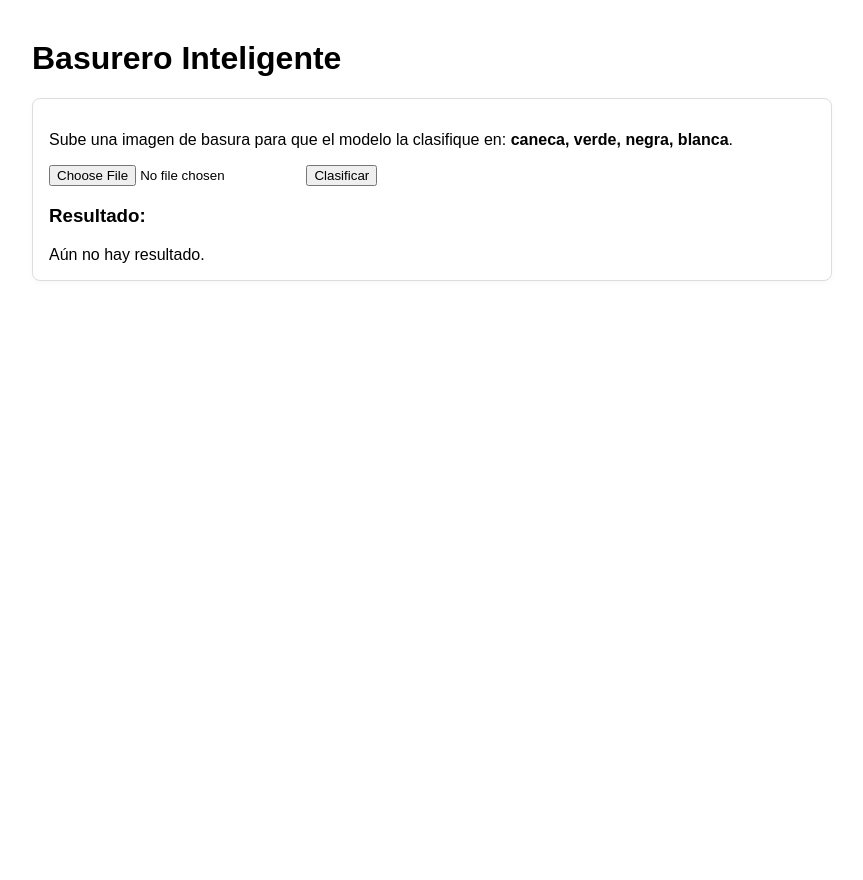
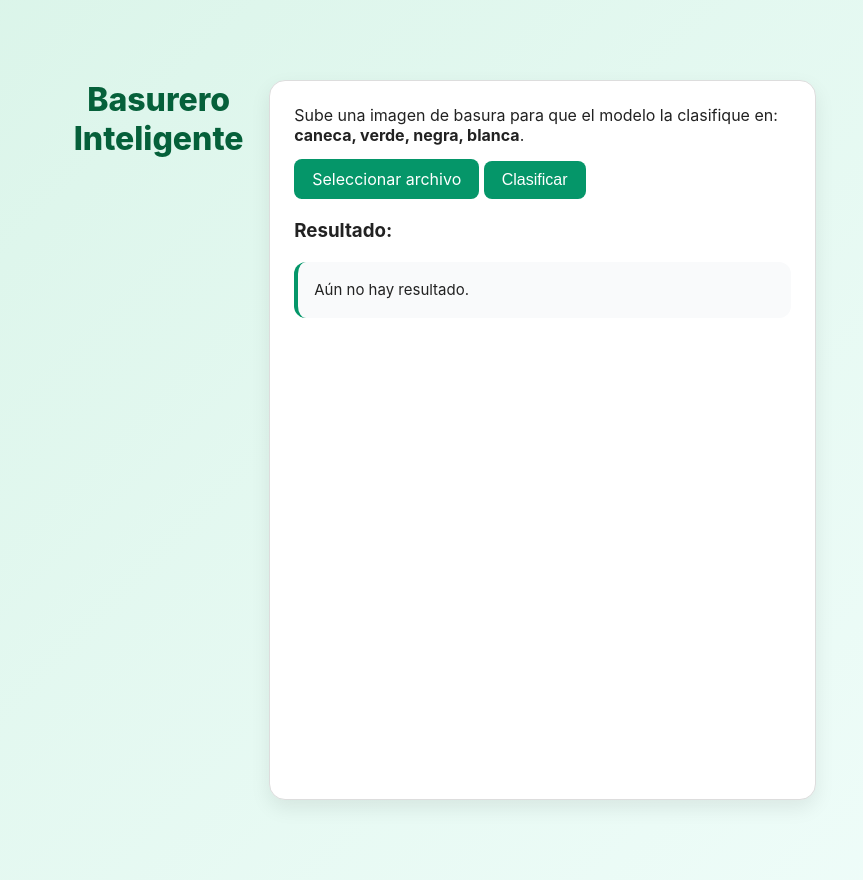
Before and after one commit to felipeo97/smart-garbage, a Django app: page / in a window 1280 px wide. Shown: the whole page, without its empty margins (208-1071 px from the left). Before the commit the page ends 281 px from the top, so only its background shows below. Run offline with Django 5.2, Linux system fonts and the light colour scheme.

Commit message:
Index estilizado con colores y botones

```diff
--- /dev/null
+++ b/classifier/templates/classifier/estilo.css
@@ -0,0 +1,129 @@
+/* ----- Reset suave ----- */
+* {
+  margin: 0;
+  padding: 0;
+  box-sizing: border-box;
+}
+
+/* ----- Fondo general ----- */
+body {
+  font-family: "Inter", Arial, sans-serif;
+  background: linear-gradient(135deg, #d9f4e8, #f0fdfa);
+  min-height: 100vh;
+  padding: 40px 16px;
+  display: flex;
+  justify-content: center;
+  color: #222;
+}
+
+/* ----- Contenedor principal ----- */
+h1 {
+  text-align: center;
+  margin-bottom: 20px;
+  color: #05603a;
+  font-weight: 800;
+}
+
+/* ----- Tarjeta ----- */
+.card {
+  background: #ffffff;
+  width: 100%;
+  max-width: 650px;
+  padding: 24px;
+  border-radius: 16px;
+  box-shadow: 0 8px 20px rgba(0,0,0,0.08);
+  animation: fadeIn 0.4s ease;
+}
+
+/* Animación suave */
+@keyframes fadeIn {
+  from { opacity: 0; transform: translateY(10px); }
+  to   { opacity: 1; transform: translateY(0); }
+}
+
+/* ----- Botón ---- */
+button {
+  margin-top: 16px;
+  background: #059669;
+  color: white;
+  border: none;
+  padding: 10px 18px;
+  border-radius: 8px;
+  cursor: pointer;
+  font-size: 16px;
+  transition: background 0.2s, transform 0.15s;
+}
+
+button:hover {
+  background: #047857;
+}
+
+button:active {
+  transform: scale(0.97);
+}
+
+/* Ocultar input file */
+input[type="file"] {
+  display: none;
+}
+
+/* Botón personalizado para subir archivo */
+.custom-file-label {
+  background: #059669;
+  color: white;
+  padding: 10px 18px;
+  border-radius: 8px;
+  cursor: pointer;
+  display: inline-block;
+  margin-top: 12px;
+  transition: background 0.2s, transform 0.15s;
+}
+
+.custom-file-label:hover {
+  background: #047857;
+}
+
+.custom-file-label:active {
+  transform: scale(0.97);
+}
+
+#previewArea {
+  margin-bottom: 20px;
+}
+
+
+
+/* ----- Preview imagen ----- */
+img.preview {
+  margin-top: 15px;
+  max-width: 300px;
+  max-height: 300px;
+  border-radius: 12px;
+  box-shadow: 0 4px 10px rgba(0,0,0,0.12);
+  transition: 0.3s;
+}
+
+img.preview:hover {
+  transform: scale(1.02);
+}
+
+/* ----- Resultado ----- */
+#result {
+  margin-top: 20px;
+  background: #f9fafb;
+  padding: 16px;
+  border-radius: 12px;
+  font-size: 15px;
+  line-height: 1.6;
+  border-left: 4px solid #059669;
+}
+
+/* ----- Listas ----- */
+ul {
+  margin-top: 10px;
+  padding-left: 20px;
+}
+
+li {
+  margin: 4px 0;
+}
--- a/classifier/templates/classifier/index.html
+++ b/classifier/templates/classifier/index.html
@@ -10,6 +10,7 @@
     img.preview { max-width:300px; max-height:300px; display:block; margin-top:12px; }
     pre { background:#f6f6f6; padding:8px; border-radius:6px; }
   </style>
+  <link rel="stylesheet" href="estilo.css">
 </head>
 <body>
   <h1>Basurero Inteligente</h1>
@@ -18,6 +19,7 @@
     <p>Sube una imagen de basura para que el modelo la clasifique en: <strong>caneca, verde, negra, blanca</strong>.</p>
 
     <input type="file" id="file" accept="image/*" />
+    <label for="file" class="custom-file-label">Seleccionar archivo</label>
     <button id="send">Clasificar</button>
 
     <div id="previewArea"></div>
```
